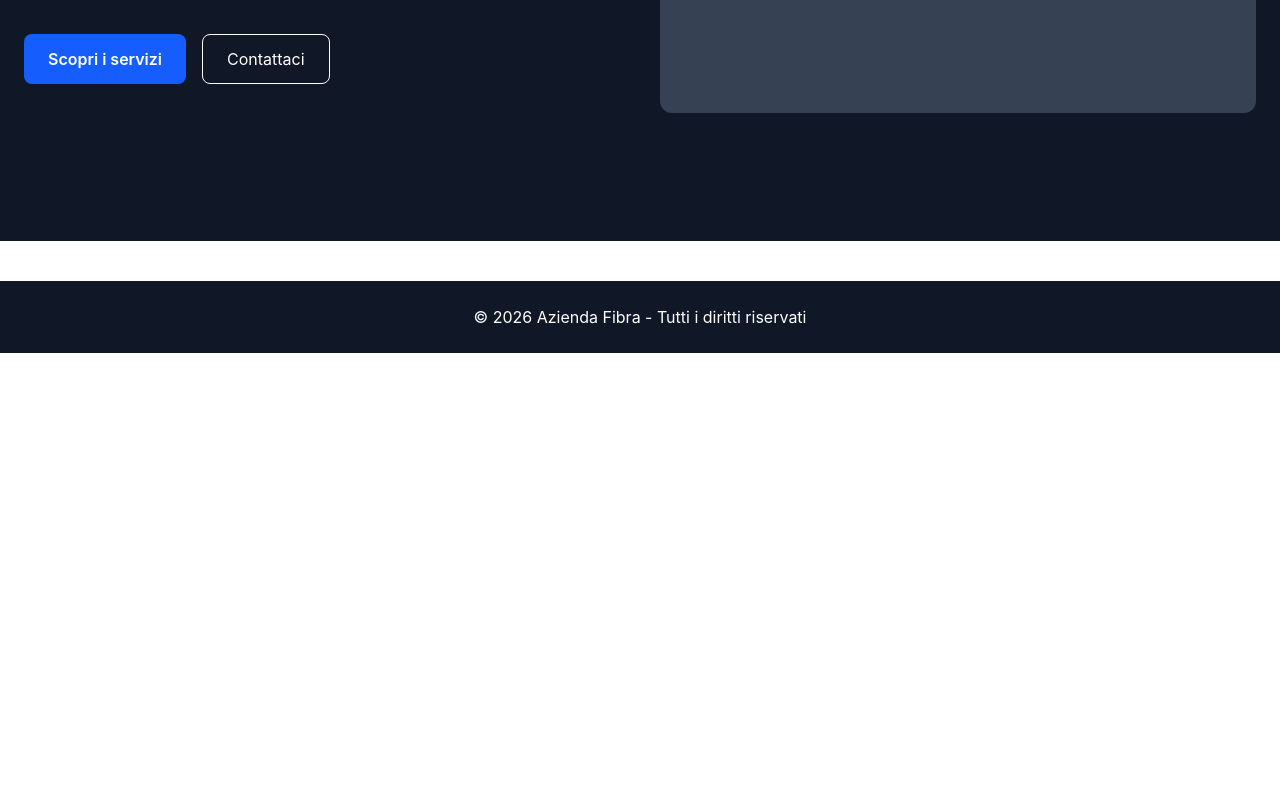
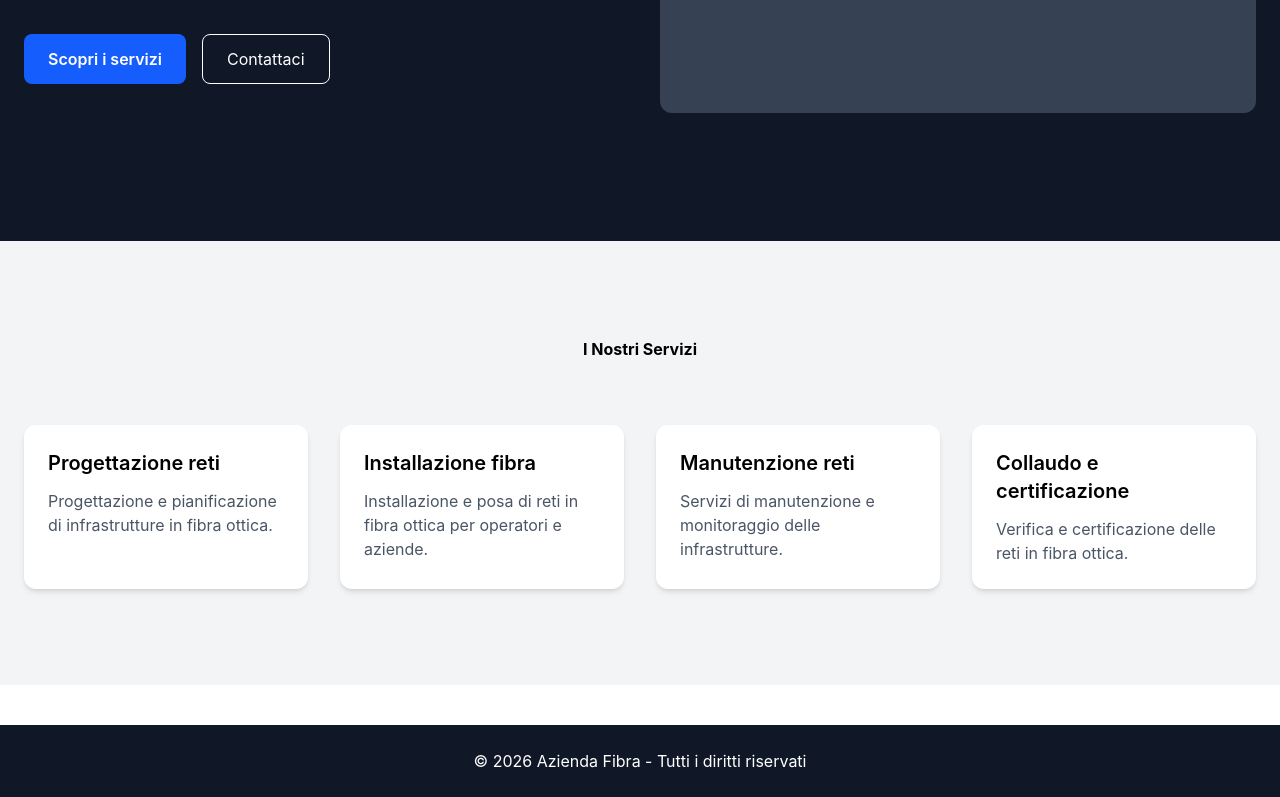
Before and after one commit to Pierpaolo-99/C.A.-Elettrica, a React (Vite) app: page / in a window 1280 px wide. Shown: the part 475-1272 px from the top of the page. Before the commit the page ends 828 px from the top, so only its background shows below. Built offline with nearby package versions, Linux system fonts and the light colour scheme.

Commit message:
feat: add services section with reusable service card component

```diff
--- /dev/null
+++ b/src/components/ServiceCard.jsx
@@ -0,0 +1,17 @@
+export default function ServiceCard({ title, description}) {
+
+    return (
+
+        <div className="bg-white shadow-md rounded-xl p-6 hover:shadow-xl transition">
+
+            <h3 className="text-xl font-semibold mb-3">
+                {title}
+            </h3>
+
+            <p className="text-gray-600">
+                {description}
+            </p>
+
+        </div>
+    )
+}
--- a/src/pages/Home.jsx
+++ b/src/pages/Home.jsx
@@ -1,10 +1,12 @@
 import HomeHero from "../sections/HomeHero"
+import HomeServices from "../sections/HomeServices"
 
 export default function Home() {
 
     return(
         <>
             <HomeHero />
+            <HomeServices />
         </>
     )
 }
--- /dev/null
+++ b/src/sections/HomeServices.jsx
@@ -0,0 +1,52 @@
+import ServiceCard from "../components/ServiceCard";
+
+export default function HomeServices() {
+
+    const services = [
+
+        {
+            title: "Progettazione reti",
+            description: "Progettazione e pianificazione di infrastrutture in fibra ottica."
+        },
+        {
+            title: "Installazione fibra",
+            description: "Installazione e posa di reti in fibra ottica per operatori e aziende."
+        },
+        {
+            title: "Manutenzione reti",
+            description: "Servizi di manutenzione e monitoraggio delle infrastrutture."
+        },
+        {
+            title: "Collaudo e certificazione",
+            description: "Verifica e certificazione delle reti in fibra ottica."
+        }
+
+    ]
+
+    return (
+
+        <section className="bg-gray-100 py-24">
+
+            <div className="max-w-7x1 mx-auto px-6">
+
+                <h2 className="text-4x1 font-bold text-center mb-16">
+                    I Nostri Servizi
+                </h2>
+
+                <div className="grid md:grid-cols-2 lg:grid-cols-4 gap-8">
+
+                    {services.map((service, index) =>
+                        <ServiceCard
+                            key={index}
+                            title={service.title}
+                            description={service.description}
+                        />
+                    )}
+
+                </div>
+
+            </div>
+
+        </section>
+    )
+}
```
